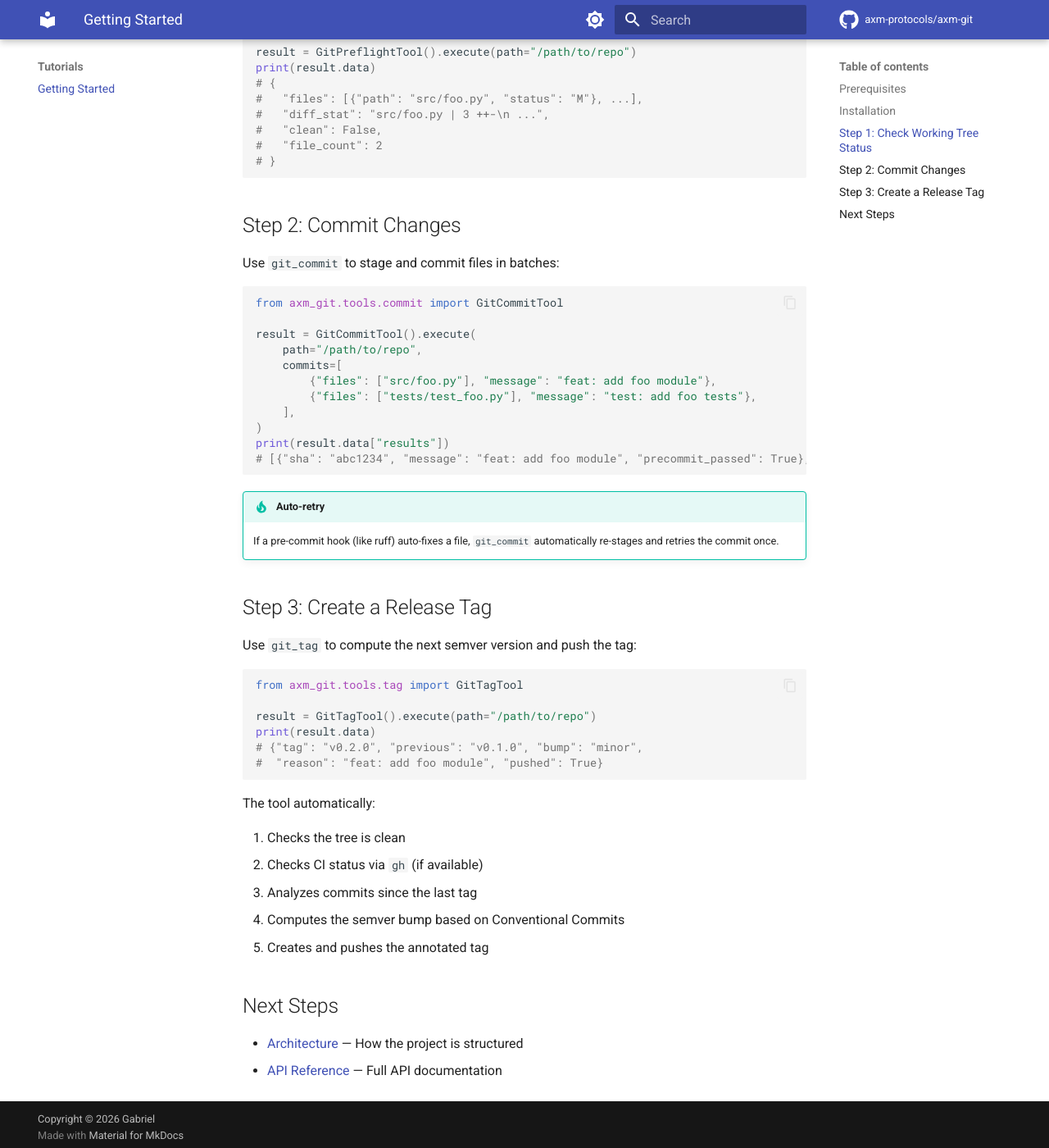
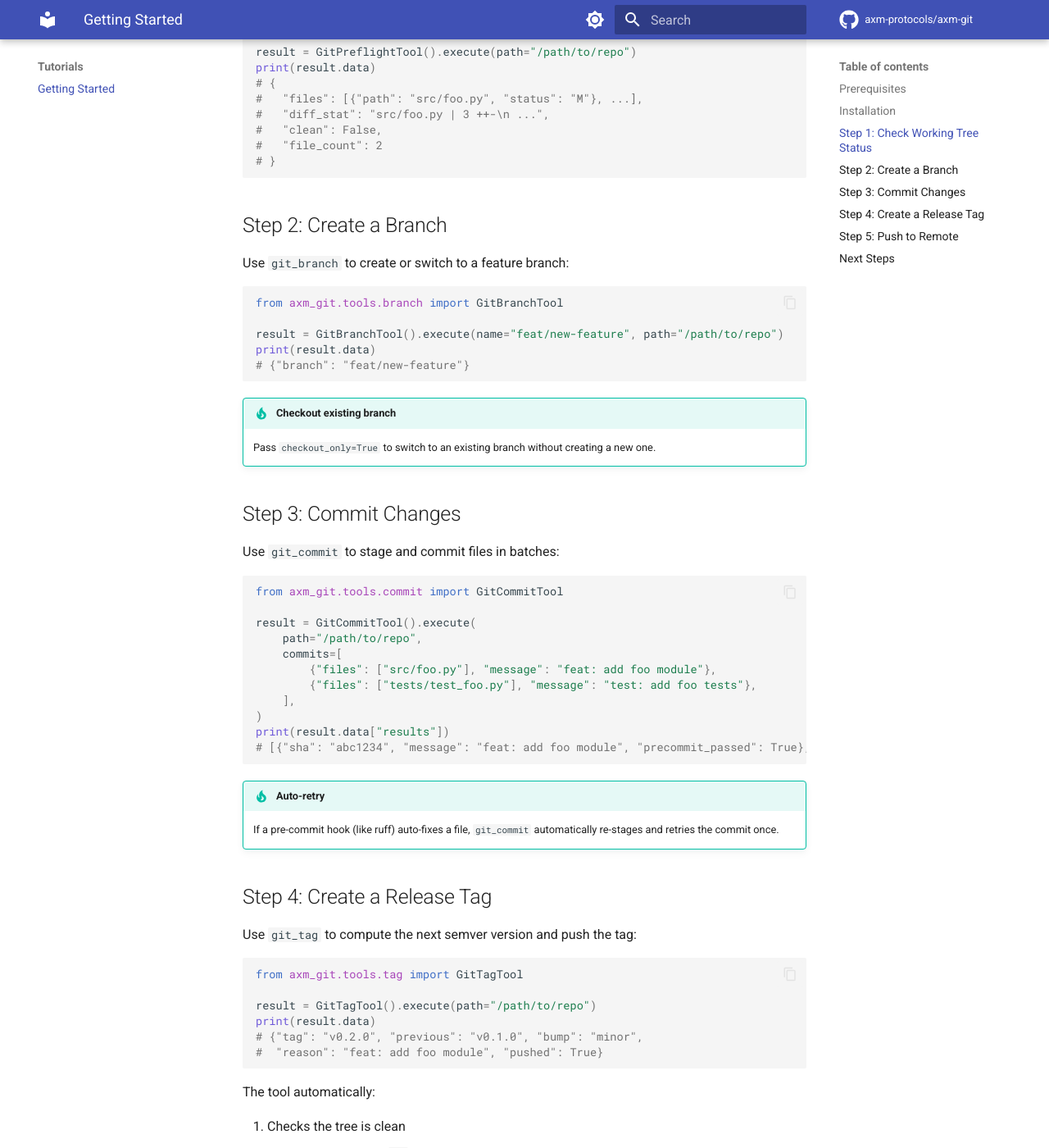
Before and after one commit to axm-protocols/axm-forge, an MkDocs documentation site: the page built from docs/tutorials/getting-started.md, in a window 1280 px wide and 1400 px high, scrolled down 793 px. Shown: the whole window at 82% size. Built offline with MkDocs 1.6.1 and Material for MkDocs 9.7.7, drawn with Linux system fonts in a browser that asks for light colours; comment, search, counter and statistics services are not loaded; some of the changed text lies outside the part shown.

Commit message:
docs(git): add git_branch and git_push to all doc pages
Update docs/index.md, howto/index.md, tutorials/getting-started.md
to include git_branch and git_push tools. Fix stale test count
(99 → 119) in README.

- index.md: add Branch + Push to features and quick start
- howto: update tool list from 3 to 5
- tutorial: add Step 2 (Branch) and Step 5 (Push), renumber others
- README: fix test count

````diff
--- a/docs/tutorials/getting-started.md
+++ b/docs/tutorials/getting-started.md
@@ -37,7 +37,22 @@
 # }
 ```
 
-## Step 2: Commit Changes
+## Step 2: Create a Branch
+
+Use `git_branch` to create or switch to a feature branch:
+
+```python
+from axm_git.tools.branch import GitBranchTool
+
+result = GitBranchTool().execute(name="feat/new-feature", path="/path/to/repo")
+print(result.data)
+# {"branch": "feat/new-feature"}
+```
+
+!!! tip "Checkout existing branch"
+    Pass `checkout_only=True` to switch to an existing branch without creating a new one.
+
+## Step 3: Commit Changes
 
 Use `git_commit` to stage and commit files in batches:
 
@@ -59,7 +74,7 @@
     If a pre-commit hook (like ruff) auto-fixes a file, `git_commit` automatically
     re-stages and retries the commit once.
 
-## Step 3: Create a Release Tag
+## Step 4: Create a Release Tag
 
 Use `git_tag` to compute the next semver version and push the tag:
 
@@ -80,6 +95,21 @@
 4. Computes the semver bump based on Conventional Commits
 5. Creates and pushes the annotated tag
 
+## Step 5: Push to Remote
+
+Use `git_push` to push the current branch with safety checks:
+
+```python
+from axm_git.tools.push import GitPushTool
+
+result = GitPushTool().execute(path="/path/to/repo")
+print(result.data)
+# {"branch": "feat/new-feature", "remote": "origin",
+#  "pushed": True, "set_upstream": True}
+```
+
+The tool verifies the tree is clean before pushing, and automatically sets the upstream for new branches.
+
 ## Next Steps
 
 - [Architecture](../explanation/architecture.md) — How the project is structured
````
Also changed, not shown: README.md (+1 -1 lines), docs/howto/index.md (+3 -1 lines), docs/index.md (+10 -0 lines).
